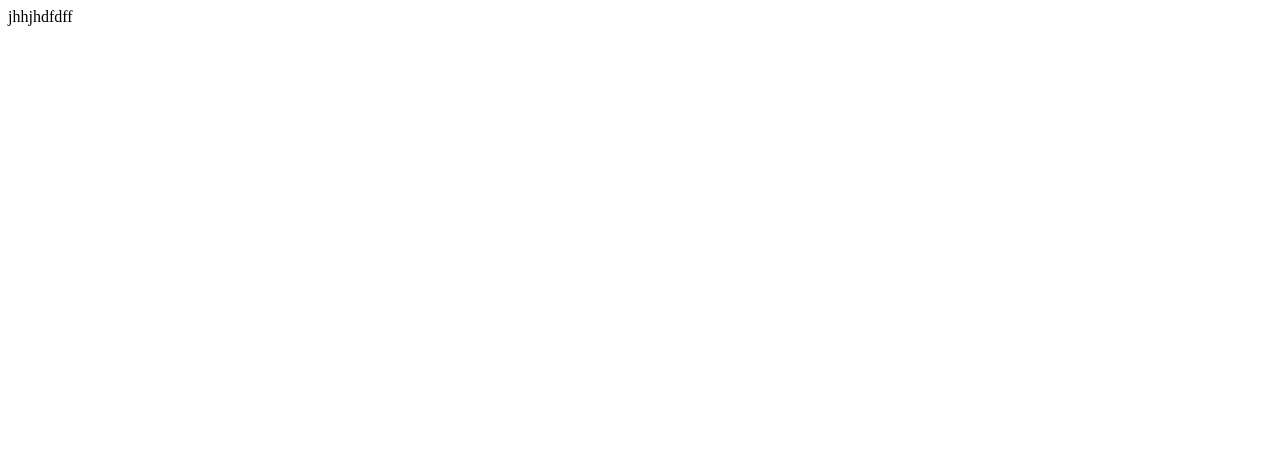
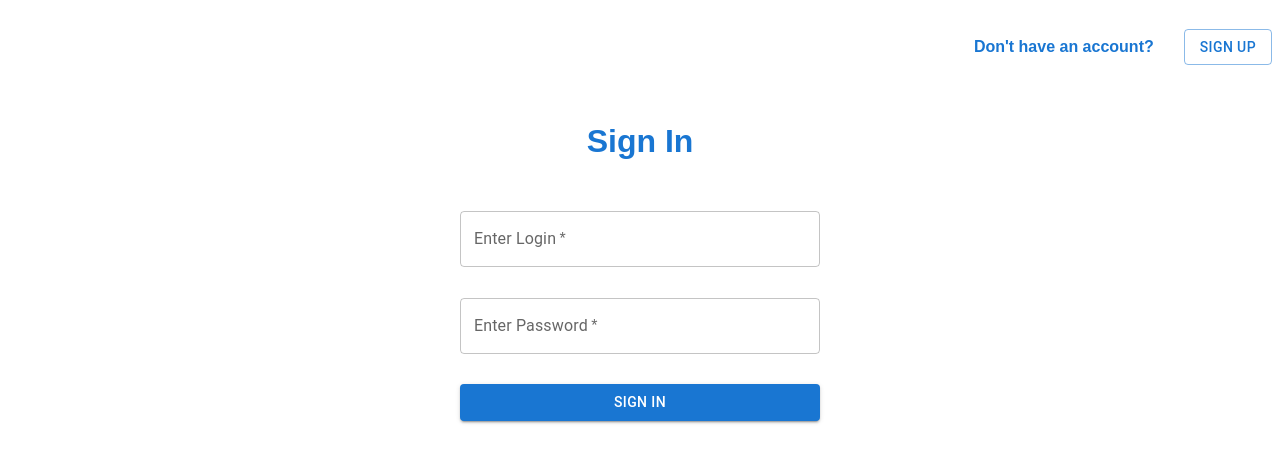
Before and after one commit to hannakot62/carsharing, a React (Create React App) app in the folder front/: page / in a window 1280 px wide. Shown: the top 462 px of the page. Built offline with nearby package versions, Linux system fonts and the light colour scheme.

Commit message:
sign in page

```diff
--- a/front/package.json
+++ b/front/package.json
@@ -3,10 +3,14 @@
   "version": "0.1.0",
   "private": true,
   "dependencies": {
+    "@emotion/react": "^11.10.6",
+    "@emotion/styled": "^11.10.6",
+    "@mui/material": "^5.12.1",
     "@testing-library/jest-dom": "^5.16.5",
     "@testing-library/react": "^13.4.0",
     "@testing-library/user-event": "^13.5.0",
     "@types/jest": "^27.5.2",
+    "@types/material-ui": "^0.21.12",
     "@types/node": "^16.18.23",
     "@types/react": "^18.0.37",
     "@types/react-dom": "^18.0.11",
--- a/front/src/App.css
+++ b/front/src/App.css
@@ -0,0 +1,4 @@
+:root{
+    --primary-blue: #1976d2;
+
+}
--- a/front/src/App.tsx
+++ b/front/src/App.tsx
@@ -1,11 +1,11 @@
 import React from 'react';
-import logo from './logo.svg';
 import './App.css';
+import SignIn from "./pages/SignIn/SignIn";
 
 function App() {
   return (
     <div className="App">
-jhhjhdfdff
+<SignIn/>
     </div>
   );
 }
--- a/front/src/index.css
+++ b/front/src/index.css
@@ -0,0 +1,3 @@
+*{
+font-family: Arial;
+}
--- /dev/null
+++ b/front/src/pages/SignIn/SignIn.module.css
@@ -0,0 +1,35 @@
+.container{
+    display: flex;
+    flex-direction: column;
+    justify-content: center;
+    align-items: center;
+    color: var(--primary-blue);
+
+
+}
+.toSignUp{
+    display: flex;
+    flex-direction: row;
+    align-items: center;
+    justify-content: flex-end;
+    width: 100%;
+}
+.toSignUp>*{
+    margin: 30px;
+}
+
+main{
+    display: flex;
+    flex-direction: column;
+    width: 400px;
+    justify-content: space-around;
+    align-items: center;
+    height: 350px;
+
+}
+main>h1{
+    text-align: center;
+}
+main>*{
+    width: 90%;
+}
--- /dev/null
+++ b/front/src/pages/SignIn/SignIn.tsx
@@ -0,0 +1,25 @@
+import React from 'react';
+import style from './SignIn.module.css'
+import {Button, TextField} from "@mui/material";
+
+const SignIn : React.FC = () => {
+    //TODO errors
+    return (
+        <div className={style.container}>
+            <div className={style.toSignUp}>
+                <h4>Don't have an account?</h4>
+                <Button variant={'outlined'}>Sign Up </Button>
+            </div>
+
+            <main>
+                <h1>Sign In</h1>
+                <TextField required label={'Enter Login'} variant={"outlined"}/>
+                <TextField required label={'Enter Password'} type='password' variant={"outlined"}/>
+<Button variant={"contained"}>Sign In</Button>
+            </main>
+
+        </div>
+    );
+};
+
+export default SignIn;
```
Also changed, not shown: 1 other file (tests, documents, lock files or other folders).
